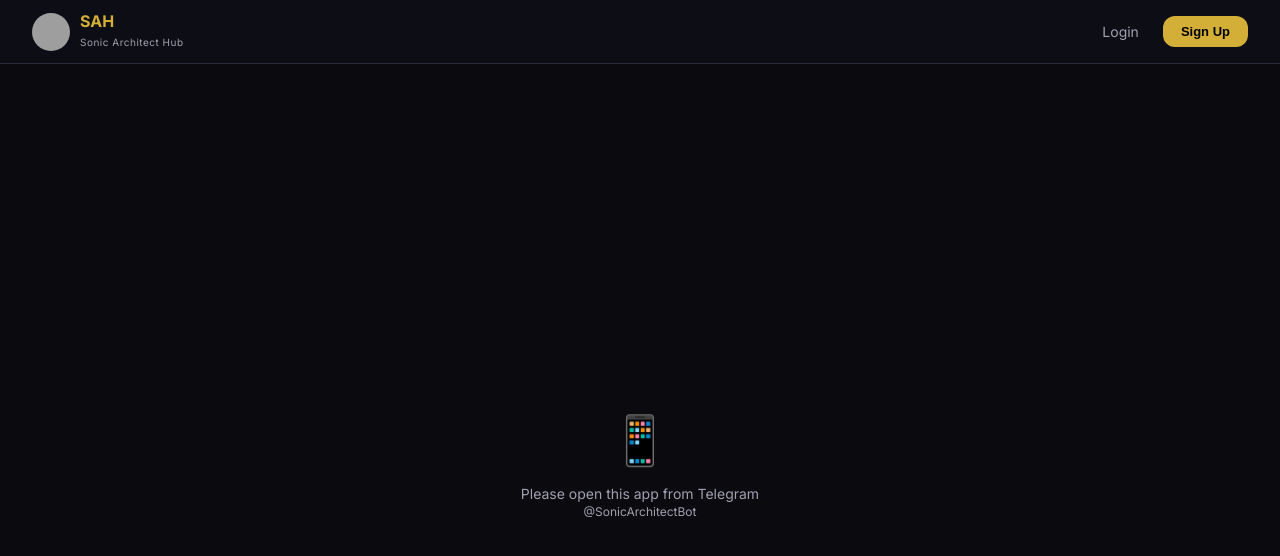
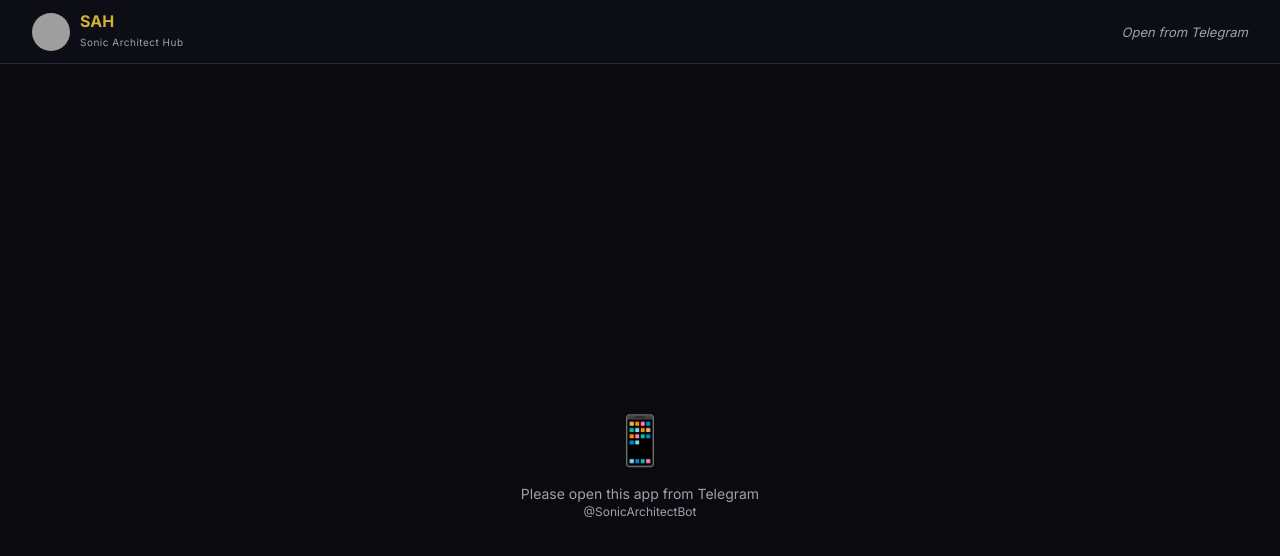
Before and after one commit to MohamedYahia703816/sah-ecosystem, a React (Vite) app in the folder mini-app/: page /dashboard in a window 1280 px wide. Shown: the top 556 px of the page. Built offline with nearby package versions, Linux system fonts and the light colour scheme; grey boxes are pictures that could not be loaded.

Commit message:
fix: replace Login/Signup buttons with Telegram message in Navbar

```diff
--- a/mini-app/src/components/Navbar.jsx
+++ b/mini-app/src/components/Navbar.jsx
@@ -38,10 +38,11 @@ export default function Navbar({ user, onLogout }) {
             </button>
           </div>
         </>}
-        {!user && <>
-          <Link to="/login"    style={{ color:"var(--text2)", textDecoration:"none", fontSize:"14px" }}>Login</Link>
-          <Link to="/register"><button className="btn-gold" style={{ padding:"8px 18px", fontSize:"13px" }}>Sign Up</button></Link>
-        </>}
+        {!user && (
+          <div style={{ color: 'var(--text2)', fontSize: '13px', fontStyle: 'italic' }}>
+            Open from Telegram
+          </div>
+        )}
       </div>
     </nav>
   );
```
